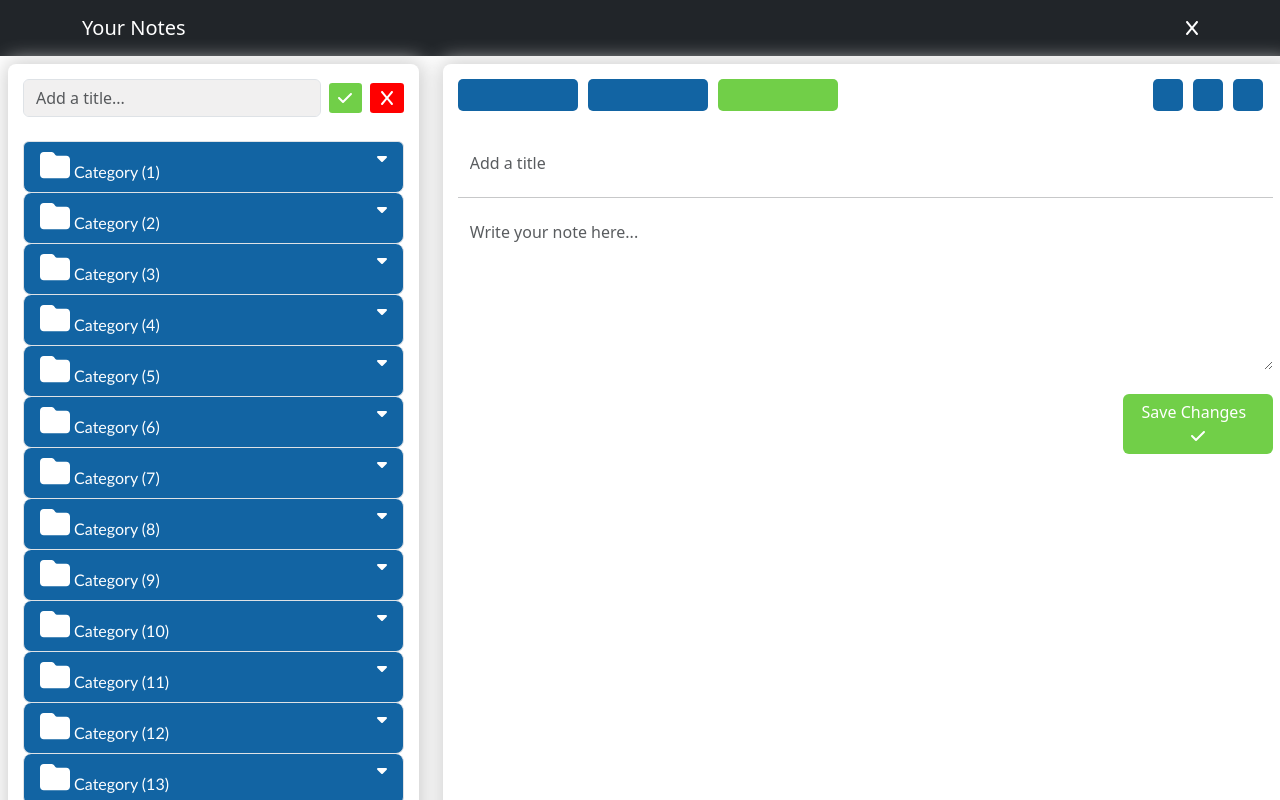
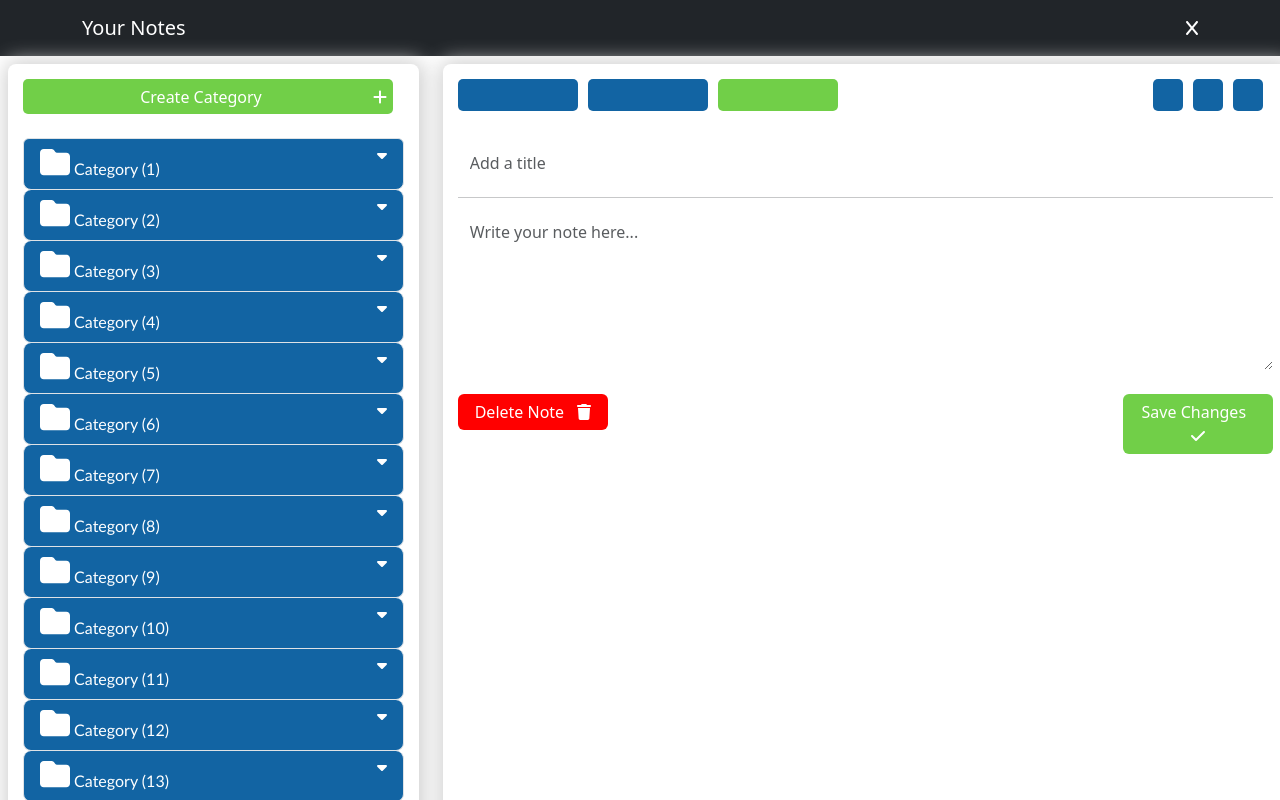
Before and after one commit to FestaMazreku/notes-app, a React (Create React App) app: page / in a window 1280 px wide. Shown: the top 800 px of the page. Built offline with nearby package versions, Linux system fonts and the light colour scheme.

Commit message:
Updated the Create Category and Create Note Button

```diff
--- a/src/components/CategoryList.js
+++ b/src/components/CategoryList.js
@@ -8,6 +8,7 @@ import {
   faX,
   faFolder,
   faCaretDown,
+  faPlus,
 } from "@fortawesome/free-solid-svg-icons";
 import { FontAwesomeIcon } from "@fortawesome/react-fontawesome";
 import Card from "react-bootstrap/Card";
@@ -98,19 +99,57 @@ function CategoryList() {
     },
   ];
 
-  const [category] = useState(categoryArray);
+  const [category, setCategory] = useState(categoryArray);
+  const [showForm, setShowForm] = useState(false);
+  const [newCategoryTitle, setNewCategoryTitle] = useState("");
+
+  const handleAddCategory = () => {
+    setShowForm(true);
+  };
+
+  const handleSaveCategory = () => {
+    const newCategory = {
+      id: category.length + 1,
+      name: newCategoryTitle,
+    };
+    setCategory([...category, newCategory]);
+    setNewCategoryTitle("");
+    setShowForm(false);
+  };
+
+  const handleChange = (e) => {
+    setNewCategoryTitle(e.target.value);
+  };
 
   return (
     <>
       <Card className="card">
         <Stack direction="horizontal" gap={2}>
-          <Form.Control className="me-auto" placeholder="Add a title..." />
-          <button className="button-check">
-            <FontAwesomeIcon icon={faCheck} />
-          </button>
-          <button className="button-X">
-            <FontAwesomeIcon icon={faX} />
-          </button>
+          {!showForm && (
+            <button className="button-category" onClick={handleAddCategory}>
+              Create Category{" "}
+              <FontAwesomeIcon icon={faPlus} className="mt-1 float-end" />{" "}
+            </button>
+          )}
+          {showForm && (
+            <>
+              <Form.Control
+                className="me-auto"
+                placeholder="Add a title..."
+                value={newCategoryTitle}
+                onChange={handleChange}
+              />
+              <button className="button-check" onClick={handleSaveCategory}>
+                <FontAwesomeIcon icon={faCheck} />
+              </button>
+              <button
+                className="button-cancel"
+                onClick={() => setShowForm(false)}
+              >
+                <FontAwesomeIcon icon={faX} />
+              </button>
+            </>
+          )}
         </Stack>
         <br />
         <Row>
--- a/src/components/CreateNote.js
+++ b/src/components/CreateNote.js
@@ -1,8 +1,8 @@
 import { Button, Form, Card, Alert, Row, Col } from "react-bootstrap";
-import { faCheck } from "@fortawesome/free-solid-svg-icons";
+import { faCheck, faTrash } from "@fortawesome/free-solid-svg-icons";
 import { FontAwesomeIcon } from "@fortawesome/react-fontawesome";
+import { useState } from "react";
 import axios from "axios";
-import { useState } from "react";
 import "../stylesheets/CreateNote.css";
 
 const CreateNote = () => {
@@ -55,9 +55,9 @@ const CreateNote = () => {
           </div>
         </div>
         {successMessage && (
-            <Alert className="mt-4" key={variant} variant={variant}>
-              {successMessage}
-            </Alert>
+          <Alert className="mt-4" key={variant} variant={variant}>
+            {successMessage}
+          </Alert>
         )}
         <Row>
           <Col lg={12} md={12} sm={12} xs={12}>
@@ -80,8 +80,11 @@ const CreateNote = () => {
                 name="body"
               />
               <Button className="button-save float-end mt-4" type="submit">
-                Save Changes &nbsp;{" "}
-                <FontAwesomeIcon icon={faCheck}></FontAwesomeIcon>
+                Save Changes &nbsp; <FontAwesomeIcon icon={faCheck} />
+              </Button>
+
+              <Button className="button-delete float-start mt-4">
+                Delete Note &nbsp; <FontAwesomeIcon icon={faTrash} />
               </Button>
             </Form>
           </Col>
--- a/src/components/Home.js
+++ b/src/components/Home.js
@@ -7,7 +7,6 @@ import { Row, Col } from "react-bootstrap";
 
 function Home() {
   const { id } = useParams();
-
   return (
     <Row>
       <Col lg={4} md={4} sm={6} xs={6}>
--- a/src/components/NoteList.js
+++ b/src/components/NoteList.js
@@ -5,6 +5,7 @@ import { faPlus } from "@fortawesome/free-solid-svg-icons";
 import { FontAwesomeIcon } from "@fortawesome/react-fontawesome";
 import { ReactSearchAutocomplete } from "react-search-autocomplete";
 import axios from "axios";
+import "../stylesheets/CreateNote.css";
 
 const NoteList = () => {
   const [note, setNote] = useState([]);
@@ -17,7 +18,7 @@ const NoteList = () => {
   const fetchNotes = async () => {
     try {
       const response = await api.get(
-        `https://jsonplaceholder.typicode.com/posts`,
+        `https://jsonplaceholder.typicode.com/posts`
       );
       if (response.status === 200) {
         setNote(response.data.slice(0, 10));
@@ -39,7 +40,7 @@ const NoteList = () => {
 
   const handleOnSearch = (string) => {
     const filteredNotes = note.filter((item) =>
-      item.title.toLowerCase().includes(string.toLowerCase()),
+      item.title.toLowerCase().includes(string.toLowerCase())
     );
     string ? setNote(filteredNotes) : fetchNotes();
   };
@@ -57,17 +58,17 @@ const NoteList = () => {
   return (
     <Card className="card">
       <Row>
-        <Col lg={2}>
+        <Col lg={3}>
           <Button
-            variant="success"
+            className="button-note"
             onClick={() => {
               window.location.assign("/");
             }}
           >
-            Create Note <FontAwesomeIcon icon={faPlus} />{" "}
+            Create Note <FontAwesomeIcon icon={faPlus} className="mt-1 float-end"/>{" "}
           </Button>
         </Col>
-        <Col lg={10}>
+        <Col lg={5}>
           <ReactSearchAutocomplete
             items={note}
             onSearch={handleOnSearch}
--- a/src/stylesheets/CategoryList.css
+++ b/src/stylesheets/CategoryList.css
@@ -11,13 +11,22 @@
     height: 30px;
 }
 
-.button-X {
+.button-cancel {
     background-color: red;
     color: white;
     border-radius: 10%;
     border: 0px solid white;
     width: 40px;
     height: 30px;
+}
+
+.button-category {
+    background: #71CF48;
+    border: 0;
+    border-radius: 5px;
+    width: 370px;
+    height: 35px;
+    color: white;
 }
 
 .card {
--- a/src/stylesheets/CreateNote.css
+++ b/src/stylesheets/CreateNote.css
@@ -48,9 +48,15 @@
 
 .button-delete {
     background: red;
-    justify-content: flex-start;
     border: 0;
     width: 150px;
+}
+
+.button-note {
+    background: #71CF48;
+    border: 0;
+    width: 200px;
+    padding-left: 30px;
 }
 
 .body {
```
Also changed, not shown: src/components/NoteDetails.js (deleted, +0 -44 lines).
